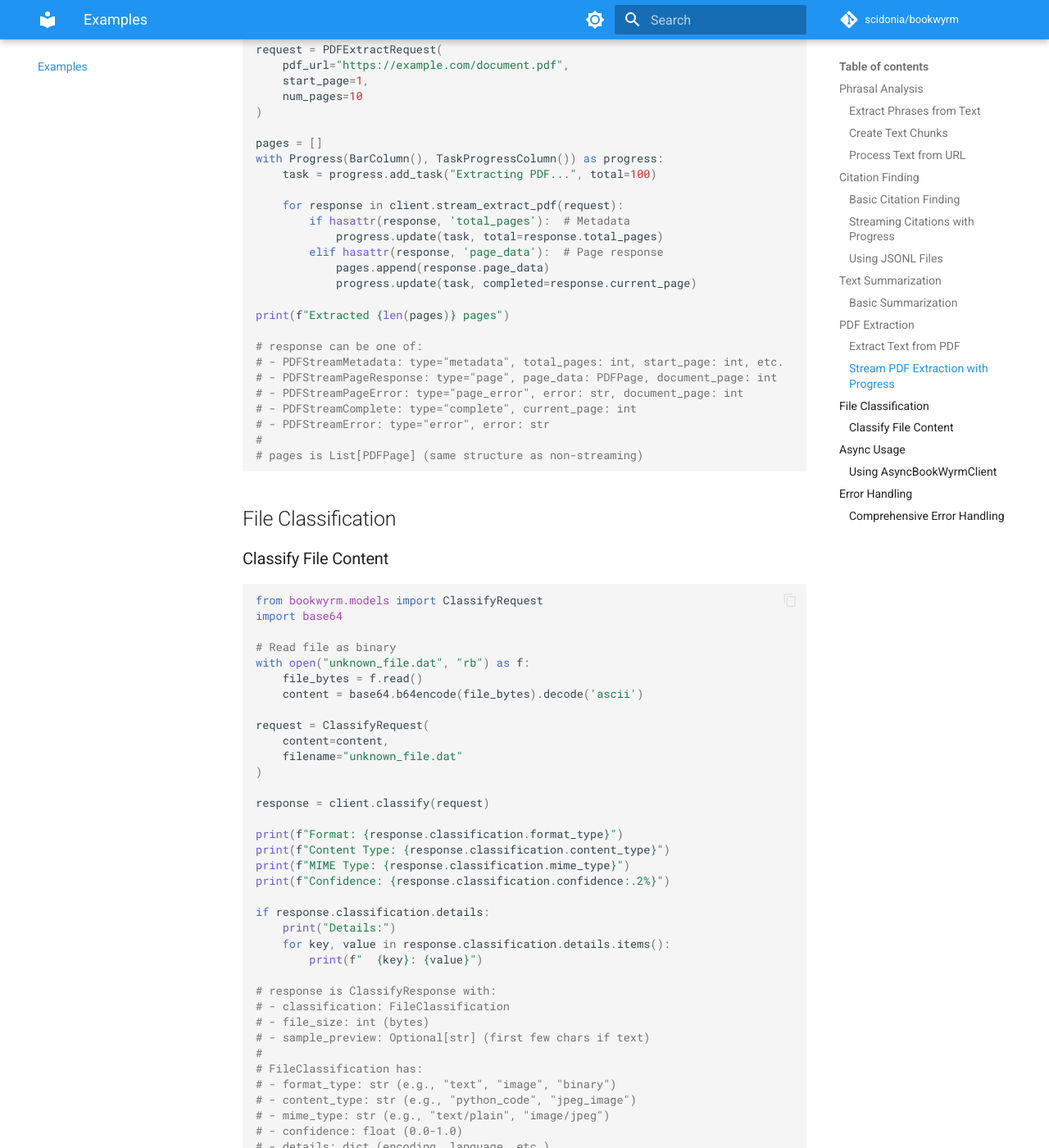
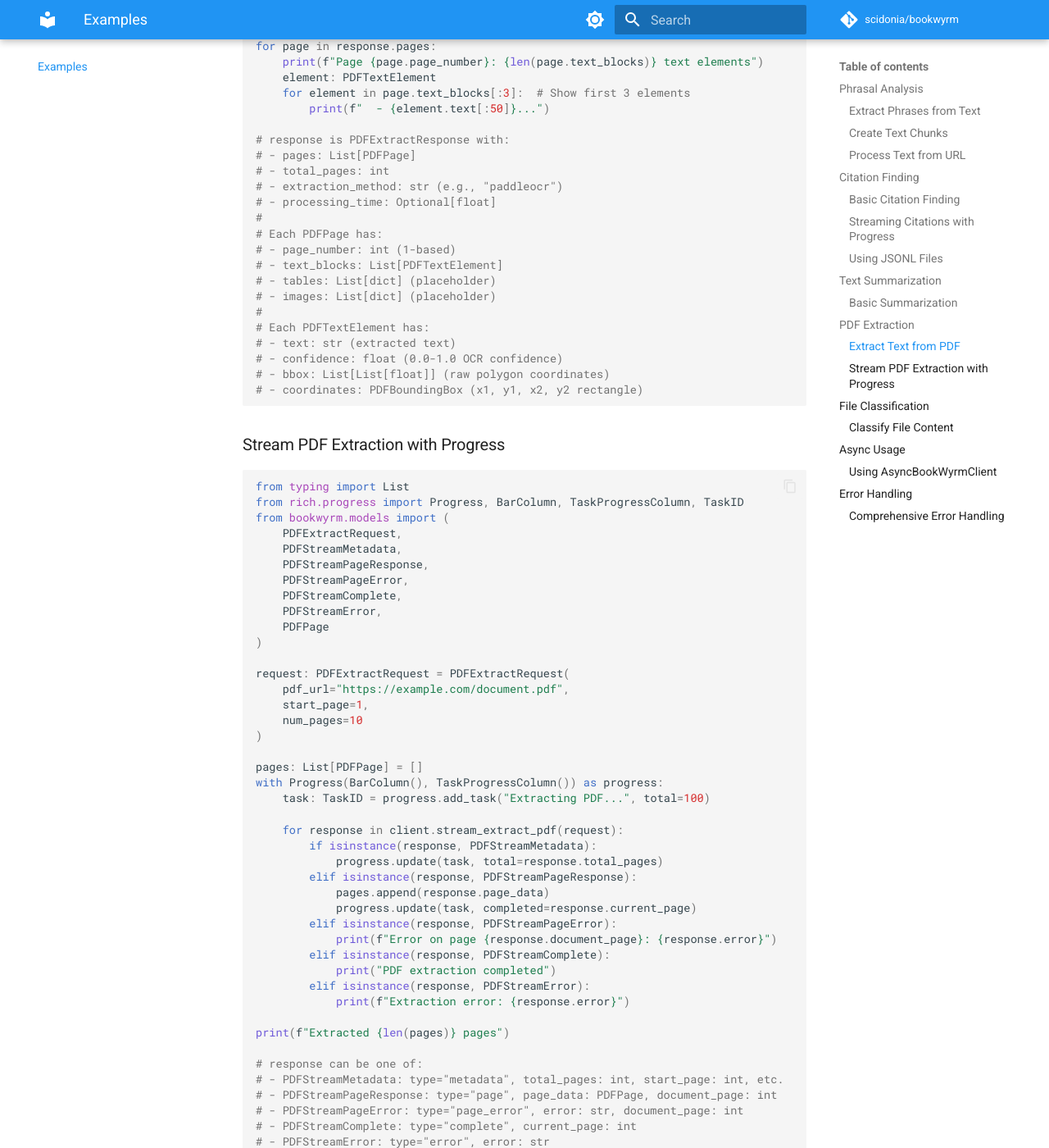
Before and after one commit to scidonia/bookwyrm-client, an MkDocs documentation site: the page built from docs/examples.md, in a window 1280 px wide and 1400 px high, scrolled down 5144 px. Shown: the whole window at 82% size. Built offline with MkDocs 1.6.1 and Material for MkDocs 9.7.7, drawn with Linux system fonts in a browser that asks for light colours; comment, search, counter and statistics services are not loaded; some of the changed text lies outside the part shown.

Commit message:
docs: update examples with isinstance and type hints
Co-authored-by: aider (anthropic/claude-sonnet-4-20250514) <aider@aider.chat>

````diff
--- a/docs/examples.md
+++ b/docs/examples.md
@@ -7,30 +7,33 @@ This page contains practical examples of using the BookWyrm client library.
 ### Extract Phrases from Text
 
 ```python
+from typing import List
 from bookwyrm import BookWyrmClient
-from bookwyrm.models import ProcessTextRequest, ResponseFormat
+from bookwyrm.models import ProcessTextRequest, ResponseFormat, PhraseResult, PhraseProgressUpdate
 
 # Create client
-client = BookWyrmClient()
+client: BookWyrmClient = BookWyrmClient()
 
-text = """
+text: str = """
 Natural language processing (NLP) is a subfield of linguistics, computer science,
 and artificial intelligence concerned with the interactions between computers and human language.
 """
 
-request = ProcessTextRequest(
+request: ProcessTextRequest = ProcessTextRequest(
     text=text,
     response_format=ResponseFormat.WITH_OFFSETS,
     spacy_model="en_core_web_sm"
 )
 
-phrases = []
+phrases: List[PhraseResult] = []
 for response in client.process_text(request):
-    if hasattr(response, 'text'):  # PhraseResult
+    if isinstance(response, PhraseResult):
         phrases.append(response)
         print(f"Phrase: {response.text}")
         if response.start_char is not None:
             print(f"Position: {response.start_char}-{response.end_char}")
+    elif isinstance(response, PhraseProgressUpdate):
+        print(f"Progress: {response.message}")
 
 # phrases is now List[PhraseResult] where each PhraseResult has:
 # - type: Literal["phrase"]
@@ -42,16 +45,20 @@ for response in client.process_text(request):
 ### Create Text Chunks
 
 ```python
+from typing import List
+
+long_text: str = "Your long text content here..."
+
 # Create chunks of specific size
-request = ProcessTextRequest(
+request: ProcessTextRequest = ProcessTextRequest(
     text=long_text,
     chunk_size=1000,  # ~1000 characters per chunk
     response_format=ResponseFormat.WITH_OFFSETS
 )
 
-chunks = []
+chunks: List[PhraseResult] = []
 for response in client.process_text(request):
-    if hasattr(response, 'text'):
+    if isinstance(response, PhraseResult):
         chunks.append(response)
 
 print(f"Created {len(chunks)} chunks")
@@ -66,7 +73,9 @@ print(f"Created {len(chunks)} chunks")
 ### Process Text from URL
 
 ```python
-request = ProcessTextRequest(
+from typing import TextIO
+
+request: ProcessTextRequest = ProcessTextRequest(
     text_url="https://www.gutenberg.org/files/11/11-0.txt",  # Alice in Wonderland
     chunk_size=2000,
     response_format=ResponseFormat.WITH_OFFSETS
@@ -74,8 +83,9 @@ request = ProcessTextRequest(
 
 # Save to JSONL file
 with open("alice_phrases.jsonl", "w") as f:
+    f: TextIO
     for response in client.process_text(request):
-        if hasattr(response, 'text'):
+        if isinstance(response, PhraseResult):
             f.write(response.model_dump_json() + "\n")
 ```
 
@@ -84,10 +94,11 @@ with open("alice_phrases.jsonl", "w") as f:
 ### Basic Citation Finding
 
 ```python
-from bookwyrm.models import CitationRequest, TextChunk
+from typing import List
+from bookwyrm.models import CitationRequest, TextChunk, CitationResponse, Citation
 
 # Prepare text chunks (you can get these from phrasal analysis above)
-chunks = [
+chunks: List[TextChunk] = [
     TextChunk(
         text="Climate change refers to long-term shifts in global temperatures and weather patterns.",
         start_char=0,
@@ -133,18 +145,30 @@ for citation in response.citations:
 ### Streaming Citations with Progress
 
 ```python
-from rich.progress import Progress, SpinnerColumn, TextColumn
+from typing import List
+from rich.progress import Progress, SpinnerColumn, TextColumn, TaskID
+from bookwyrm.models import (
+    CitationProgressUpdate,
+    CitationStreamResponse,
+    CitationSummaryResponse,
+    CitationErrorResponse,
+    Citation
+)
 
 with Progress(SpinnerColumn(), TextColumn("{task.description}")) as progress:
-    task = progress.add_task("Finding citations...", total=None)
+    task: TaskID = progress.add_task("Finding citations...", total=None)
 
-    citations = []
+    citations: List[Citation] = []
     for update in client.stream_citations(request):
-        if hasattr(update, 'message'):
+        if isinstance(update, CitationProgressUpdate):
             progress.update(task, description=update.message)
-        elif hasattr(update, 'citation'):
+        elif isinstance(update, CitationStreamResponse):
             citations.append(update.citation)
             print(f"Found: {update.citation.text[:50]}...")
+        elif isinstance(update, CitationSummaryResponse):
+            print(f"Complete: {update.total_citations} citations found")
+        elif isinstance(update, CitationErrorResponse):
+            print(f"Error: {update.error}")
 
 print(f"Total citations found: {len(citations)}")
 
@@ -176,19 +200,21 @@ response = client.get_citations(request)
 ### Basic Summarization
 
 ```python
-from bookwyrm.models import SummarizeRequest
+from typing import TextIO
+from bookwyrm.models import SummarizeRequest, SummaryResponse
 
 # Load JSONL content
 with open("book_phrases.jsonl", "r") as f:
-    content = f.read()
+    f: TextIO
+    content: str = f.read()
 
-request = SummarizeRequest(
+request: SummarizeRequest = SummarizeRequest(
     content=content,
     max_tokens=5000,
     debug=True  # Include intermediate summaries
 )
 
-response = client.summarize(request)
+response: SummaryResponse = client.summarize(request)
 
 print("Summary:")
 print(response.summary)
@@ -211,24 +237,28 @@ print(f"Created {response.subsummary_count} subsummaries")
 ### Extract Text from PDF
 
 ```python
-from bookwyrm.models import PDFExtractRequest
+from typing import BinaryIO
 import base64
+from bookwyrm.models import PDFExtractRequest, PDFExtractResponse, PDFPage, PDFTextElement
 
 # Load PDF file
 with open("document.pdf", "rb") as f:
-    pdf_bytes = f.read()
-    pdf_content = base64.b64encode(pdf_bytes).decode('ascii')
+    f: BinaryIO
+    pdf_bytes: bytes = f.read()
+    pdf_content: str = base64.b64encode(pdf_bytes).decode('ascii')
 
-request = PDFExtractRequest(
+request: PDFExtractRequest = PDFExtractRequest(
     pdf_content=pdf_content,
     filename="document.pdf"
 )
 
-response = client.extract_pdf(request)
+response: PDFExtractResponse = client.extract_pdf(request)
 
 print(f"Extracted {response.total_pages} pages")
+page: PDFPage
 for page in response.pages:
     print(f"Page {page.page_number}: {len(page.text_blocks)} text elements")
+    element: PDFTextElement
     for element in page.text_blocks[:3]:  # Show first 3 elements
         print(f"  - {element.text[:50]}...")
 
@@ -254,24 +284,40 @@ for page in response.pages:
 ### Stream PDF Extraction with Progress
 
 ```python
-from rich.progress import Progress, BarColumn, TaskProgressColumn
+from typing import List
+from rich.progress import Progress, BarColumn, TaskProgressColumn, TaskID
+from bookwyrm.models import (
+    PDFExtractRequest,
+    PDFStreamMetadata,
+    PDFStreamPageResponse,
+    PDFStreamPageError,
+    PDFStreamComplete,
+    PDFStreamError,
+    PDFPage
+)
 
-request = PDFExtractRequest(
+request: PDFExtractRequest = PDFExtractRequest(
     pdf_url="https://example.com/document.pdf",
     start_page=1,
     num_pages=10
 )
 
-pages = []
+pages: List[PDFPage] = []
 with Progress(BarColumn(), TaskProgressColumn()) as progress:
-    task = progress.add_task("Extracting PDF...", total=100)
+    task: TaskID = progress.add_task("Extracting PDF...", total=100)
 
     for response in client.stream_extract_pdf(request):
-        if hasattr(response, 'total_pages'):  # Metadata
+        if isinstance(response, PDFStreamMetadata):
             progress.update(task, total=response.total_pages)
-        elif hasattr(response, 'page_data'):  # Page response
+        elif isinstance(response, PDFStreamPageResponse):
             pages.append(response.page_data)
             progress.update(task, completed=response.current_page)
+        elif isinstance(response, PDFStreamPageError):
+            print(f"Error on page {response.document_page}: {response.error}")
+        elif isinstance(response, PDFStreamComplete):
+            print("PDF extraction completed")
+        elif isinstance(response, PDFStreamError):
+            print(f"Extraction error: {response.error}")
 
 print(f"Extracted {len(pages)} pages")
 
@@ -290,20 +336,22 @@ print(f"Extracted {len(pages)} pages")
 ### Classify File Content
 
 ```python
-from bookwyrm.models import ClassifyRequest
+from typing import BinaryIO, Any
 import base64
+from bookwyrm.models import ClassifyRequest, ClassifyResponse
 
 # Read file as binary
 with open("unknown_file.dat", "rb") as f:
-    file_bytes = f.read()
-    content = base64.b64encode(file_bytes).decode('ascii')
+    f: BinaryIO
+    file_bytes: bytes = f.read()
+    content: str = base64.b64encode(file_bytes).decode('ascii')
 
-request = ClassifyRequest(
+request: ClassifyRequest = ClassifyRequest(
     content=content,
     filename="unknown_file.dat"
 )
 
-response = client.classify(request)
+response: ClassifyResponse = client.classify(request)
 
 print(f"Format: {response.classification.format_type}")
 print(f"Content Type: {response.classification.content_type}")
@@ -336,16 +386,18 @@ if response.classification.details:
 ```python
 import asyncio
 from bookwyrm import AsyncBookWyrmClient
+from bookwyrm.models import CitationResponse, CitationStreamResponse
 
-async def main():
+async def main() -> None:
+    client: AsyncBookWyrmClient
     async with AsyncBookWyrmClient() as client:
         # Async citation finding
-        response = await client.get_citations(request)
+        response: CitationResponse = await client.get_citations(request)
         print(f"Found {response.total_citations} citations")
 
         # Async streaming
         async for update in client.stream_citations(request):
-            if hasattr(update, 'citation'):
+            if isinstance(update, CitationStreamResponse):
                 print(f"Citation: {update.citation.text}")
 
 # Run async code
@@ -365,16 +417,19 @@ asyncio.run(main())
 ### Comprehensive Error Handling
 
 ```python
+from typing import Optional
 from bookwyrm.client import BookWyrmAPIError, BookWyrmClientError
+from bookwyrm.models import CitationResponse
 
 try:
-    response = client.get_citations(request)
+    response: CitationResponse = client.get_citations(request)
 except BookWyrmAPIError as e:
-    if e.status_code == 401:
+    status_code: Optional[int] = e.status_code
+    if status_code == 401:
         print("Authentication failed - check your API key")
-    elif e.status_code == 429:
+    elif status_code == 429:
         print("Rate limit exceeded - please wait")
-    elif e.status_code == 500:
+    elif status_code == 500:
         print("Server error - please try again later")
     else:
         print(f"API error: {e}")
````
Also changed, not shown: other parts of docs/examples.md (+7 -4 lines).
